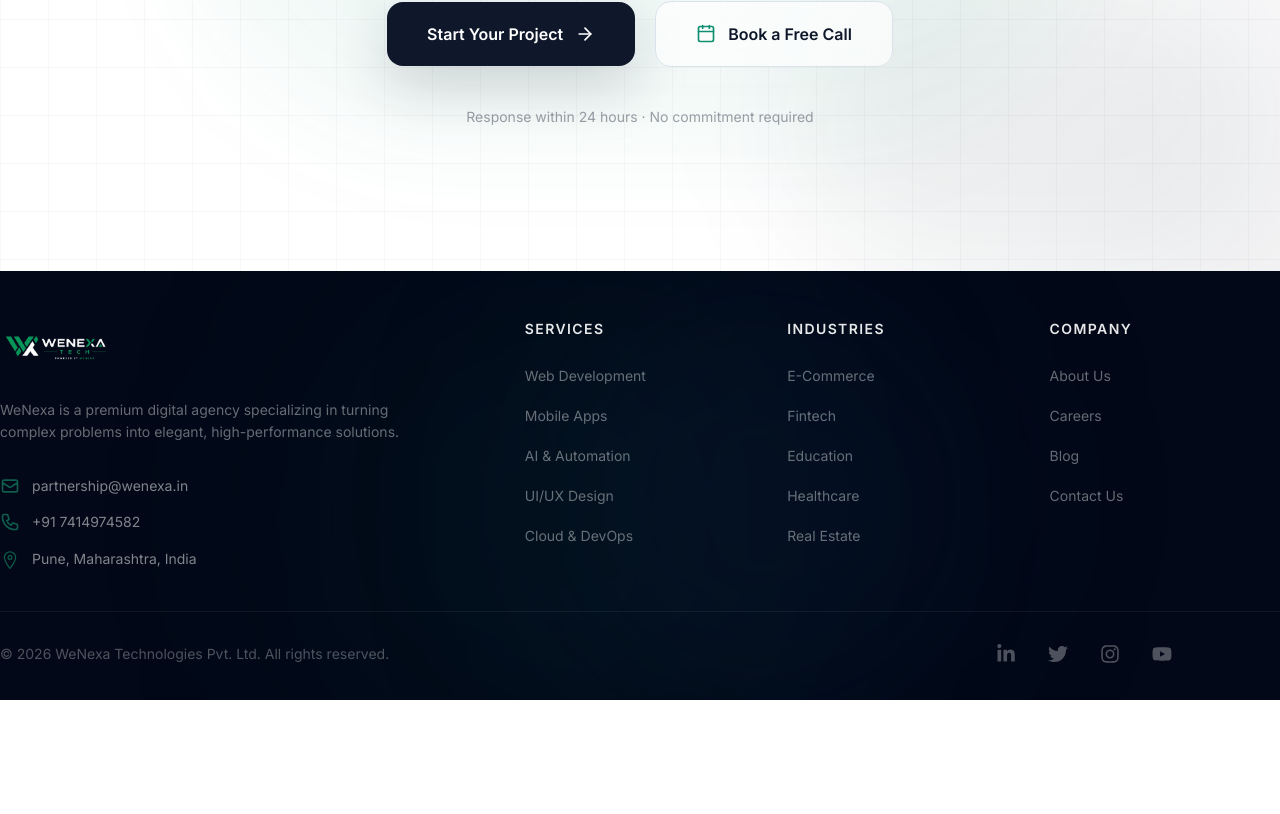
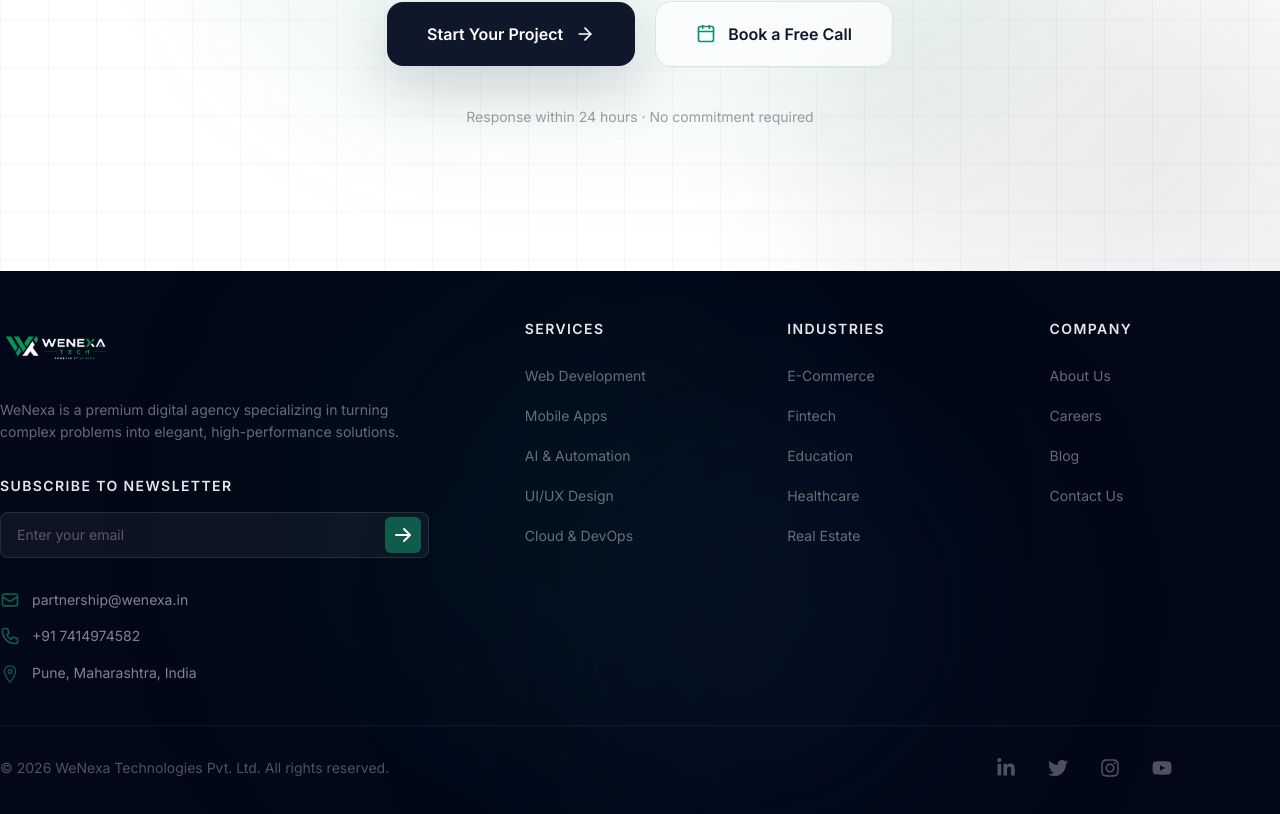
Before and after one commit to weinternpune/WeNexa-Tech, a React (Vite) app in the folder Frontend/: page / in a window 1280 px wide. Shown: the part 10779-11593 px from the top of the page. Before the commit the page ends 11479 px from the top, so only its background shows below. Built offline with nearby package versions, Linux system fonts and the light colour scheme; no server answers.

Commit message:
Implement newsletter subscription in Footer component
Added newsletter subscription functionality with email validation and loading state management.

```diff
--- a/Frontend/src/components/layout/Footer.jsx
+++ b/Frontend/src/components/layout/Footer.jsx
@@ -1,7 +1,6 @@
-import React from "react";
+import React, { useState } from "react";
 import { Link } from "react-router-dom";
 import foot_logo from "../../assets/images/Wenexa-footer-logo.png";
-
 import {
   FaLinkedinIn,
   FaTwitter,
@@ -17,7 +16,53 @@ import {
 
 import { IoLocationOutline } from "react-icons/io5";
 
+const API_BASE = import.meta.env.VITE_API_URL || "/api";
+
 export default function Footer() {
+  const [email, setEmail] = useState("");
+  const [status, setStatus] = useState({ type: "", message: "" });
+  const [loading, setLoading] = useState(false);
+
+  const handleSubscribe = async (e) => {
+    e.preventDefault();
+
+    if (!email) {
+      setStatus({ type: "error", message: "Please enter your email address" });
+      setTimeout(() => setStatus({ type: "", message: "" }), 5000);
+      return;
+    }
+
+    setLoading(true);
+    setStatus({ type: "", message: "" });
+
+    try {
+      const response = await fetch(`${API_BASE}/subscribe`, {
+        method: "POST",
+        headers: { "Content-Type": "application/json" },
+        body: JSON.stringify({ email }),
+      });
+
+      const data = await response.json().catch(() => ({}));
+
+      if (response.ok && data.success) {
+        setStatus({ type: "success", message: data.message });
+        setEmail("");
+        setTimeout(() => setStatus({ type: "", message: "" }), 5000);
+      } else {
+        setStatus({
+          type: "error",
+          message: data.message || "Subscription failed. Please try again.",
+        });
+        setTimeout(() => setStatus({ type: "", message: "" }), 5000);
+      }
+    } catch (error) {
+      setStatus({ type: "error", message: "Subscription failed. Please try again." });
+      setTimeout(() => setStatus({ type: "", message: "" }), 5000);
+    } finally {
+      setLoading(false);
+    }
+  };
+
   return (
     <footer className="relative bg-[#020817] pt-10 lg:pt-12 pb-4 lg:pb-6 overflow-hidden">
       {/* Background Subtle Glows */}
@@ -35,6 +80,40 @@ export default function Footer() {
             <p className="text-white/40 text-sm leading-relaxed mb-8 max-w-sm lg:max-w-none">
               WeNexa is a premium digital agency specializing in turning complex problems into elegant, high-performance solutions.
             </p>
+
+            {/* Newsletter Subscription */}
+            <div className="mb-8">
+              <h4 className="text-white font-semibold text-sm tracking-widest uppercase mb-4 opacity-90">
+                Subscribe to Newsletter
+              </h4>
+              <form onSubmit={handleSubscribe} className="relative">
+                <input
+                  type="email"
+                  value={email}
+                  onChange={(e) => setEmail(e.target.value)}
+                  placeholder="Enter your email"
+                  className="w-full bg-white/5 border border-white/10 rounded-lg px-4 py-3 text-white/80 text-sm placeholder-white/30 focus:outline-none focus:border-[#0F5C4D] focus:ring-1 focus:ring-[#0F5C4D] transition-all"
+                  disabled={loading}
+                />
+                <button
+                  type="submit"
+                  disabled={loading}
+                  className="absolute right-2 top-1/2 -translate-y-1/2 bg-[#0F5C4D] hover:bg-[#0A473B] text-white p-2 rounded-md transition-all duration-300 disabled:opacity-50 disabled:cursor-not-allowed"
+                >
+                  {loading ? (
+                    <div className="w-5 h-5 border-2 border-white/30 border-t-white rounded-full animate-spin" />
+                  ) : (
+                    <HiArrowRight className="w-5 h-5" />
+                  )}
+                </button>
+              </form>
+              {status.message && (
+                <div className={`mt-3 text-xs ${status.type === 'success' ? 'text-green-500' : 'text-red-500'}`}>
+                  {status.message}
+                </div>
+              )}
+            </div>
+
             <div className="flex flex-col gap-4">
               <a href="mailto:partnership@wenexa.in" className="flex items-center gap-3 text-white/50 hover:text-white transition-colors group w-max">
                 <HiOutlineMail className="w-5 h-5 text-[#0F5C4D]" />
```
